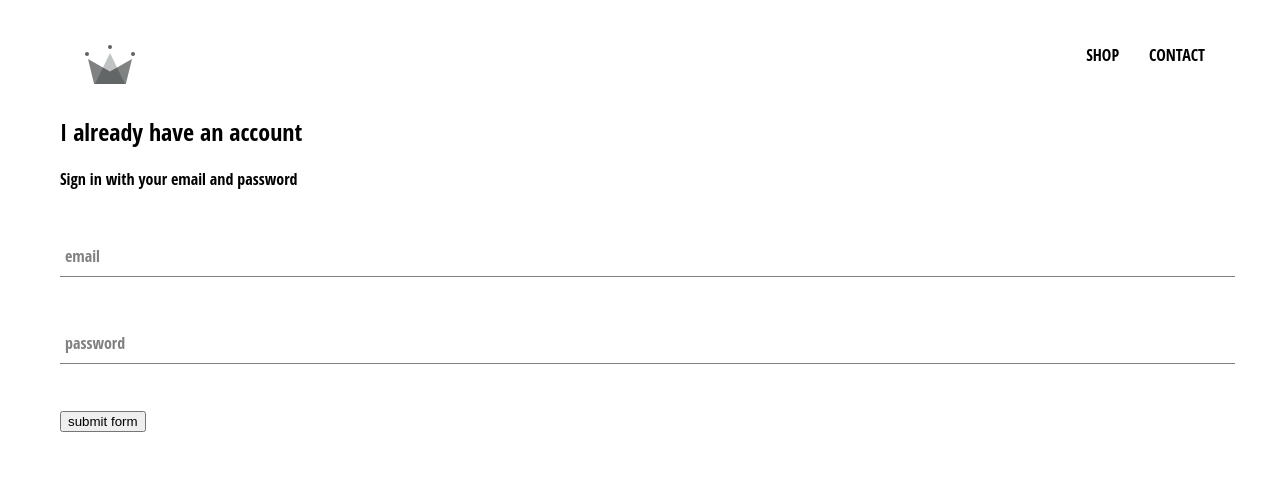
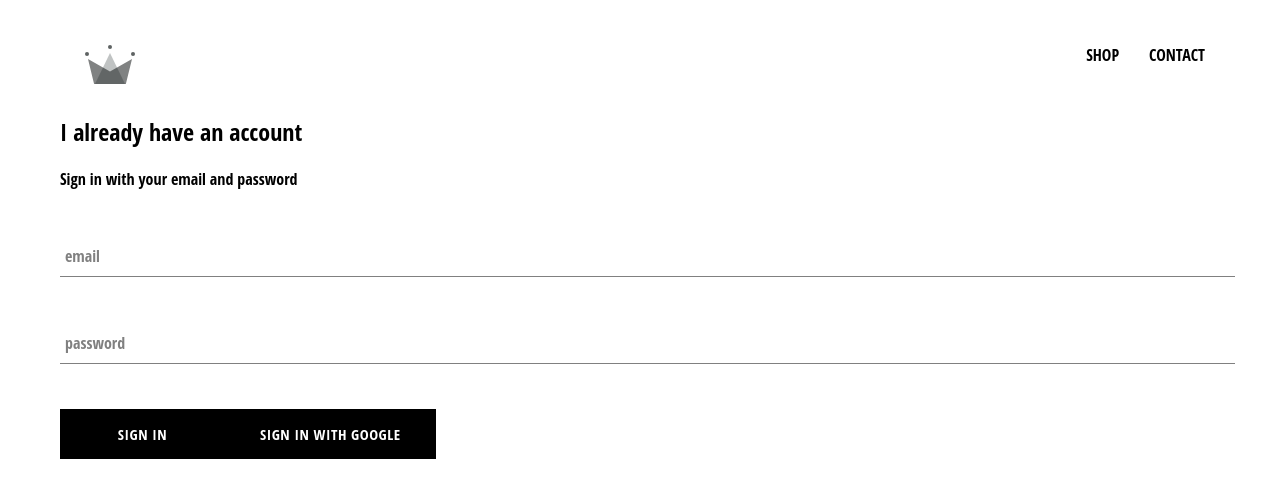
Before and after one commit to sagasu/clothing-shop, a React (Create React App) app in the folder clothing/: page /signin in a window 1280 px wide. Shown: the top 498 px of the page. Built offline with nearby package versions, Linux system fonts and the light colour scheme.

Commit message:
1) Introducing button component 2) adding firebase support for authentication

```diff
--- a/clothing/package.json
+++ b/clothing/package.json
@@ -6,6 +6,7 @@
     "@testing-library/jest-dom": "^4.2.4",
     "@testing-library/react": "^9.3.2",
     "@testing-library/user-event": "^7.1.2",
+    "firebase": "^7.14.3",
     "node-sass": "^4.14.1",
     "react": "^16.13.1",
     "react-dom": "^16.13.1",
--- /dev/null
+++ b/clothing/src/components/custom-button/custom-button.component.jsx
@@ -0,0 +1,9 @@
+import React from 'react';
+
+import './custom-button.styles.scss';
+
+const CustomButton = ({children, ...otherProps}) => (
+    <button className="custom-button" {...otherProps}>{children}</button>
+);
+
+export default CustomButton;
--- /dev/null
+++ b/clothing/src/components/custom-button/custom-button.styles.scss
@@ -0,0 +1,22 @@
+.custom-button {
+  min-width: 165px;
+  width: auto;
+  height: 50px;
+  letter-spacing: 0.5px;
+  line-height: 50px;
+  padding: 0 35px 0 35px;
+  font-size: 15px;
+  background-color: black;
+  color: white;
+  text-transform: uppercase;
+  font-family: 'Open Sans Condensed';
+  font-weight: bolder;
+  border: none;
+  cursor: pointer;
+
+  &:hover {
+    background-color: white;
+    color: black;
+    border: 1px solid black;
+  }
+}
--- a/clothing/src/components/sign-in/sign-in.component.jsx
+++ b/clothing/src/components/sign-in/sign-in.component.jsx
@@ -2,6 +2,8 @@
 
 import './sign-in.component.styles.scss'
 import FormInput from '../form-input/form-input.component';
+import CustomButton from '../custom-button/custom-button.component';
+import {signInWithGoogle} from '../../firebase/firebase.utils';
 
 class SignIn extends Component {
     constructor(props){
@@ -34,7 +36,8 @@
 
                     <FormInput name="password" type="password" value={this.state.password} handleChange={this.handleChange} label="password" required></FormInput>
 
-                    <input type="submit" value="submit form"></input>
+                    <CustomButton type="submit">Sign in</CustomButton>
+                    <CustomButton onClick={signInWithGoogle}>Sign in with Google</CustomButton>
                 </form>
             </div>
         );
--- a/clothing/src/components/sign-in/sign-in.component.styles.scss
+++ b/clothing/src/components/sign-in/sign-in.component.styles.scss
@@ -1,3 +1,9 @@
 .sign-in {
     width: 30vw;
+    display: flex;
+    flex-direction: column;
+
+    .title {
+        margin: 10px 0;
+    }
 }
--- /dev/null
+++ b/clothing/src/firebase/firebase.utils.js
@@ -0,0 +1,26 @@
+import firebase from 'firebase/app';
+import 'firebase/firestore';
+import 'firebase/auth';
+
+const config = {
+    apiKey: "AIzaSyAtwx48escyOrxQaXakig32Jijk_z_BXGQ",
+    authDomain: "clothing-shop-c3902.firebaseapp.com",
+    databaseURL: "https://clothing-shop-c3902.firebaseio.com",
+    projectId: "clothing-shop-c3902",
+    storageBucket: "clothing-shop-c3902.appspot.com",
+    messagingSenderId: "830471571537",
+    appId: "1:830471571537:web:06482359e50edaf32c9070",
+    measurementId: "G-3Y5X2C993E"
+  };
+
+firebase.initializeApp(config);
+
+export const auth = firebase.auth();
+export const firestore = firebase.firestore();
+
+const provider = new firebase.auth.GoogleAuthProvider();
+provider.setCustomParameters({prompt: 'select_account'});
+
+export const signInWithGoogle = () => auth.signInWithPopup(provider);
+
+export default firebase;
```
Also changed, not shown: 1 other file (tests, documents, lock files or other folders).
